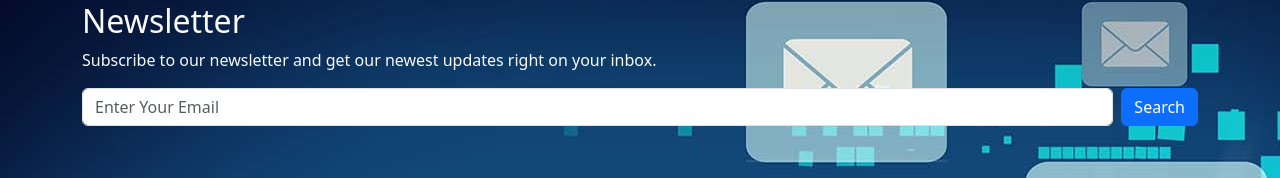
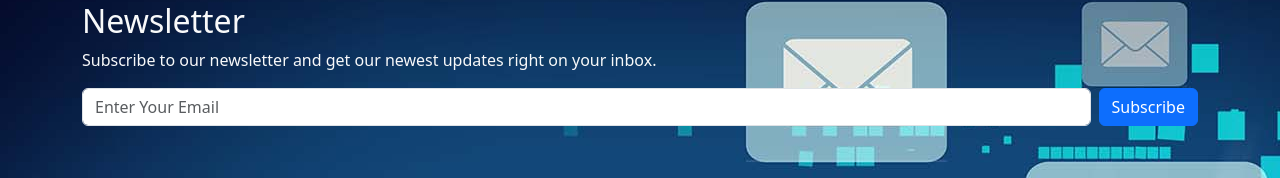
Before and after one commit to YoussefYaser11/elzero-clone, a plain HTML site: page index.html in a window 1280 px wide. Shown: the part 7693-7871 px from the top of the page. Drawn offline with nearby package versions, Linux system fonts and the light colour scheme.

Commit message:
Update index.html

```diff
--- a/index.html
+++ b/index.html
@@ -598,7 +598,7 @@
           <p>Subscribe to our newsletter and get our newest updates right on your inbox.</p>
           <form class="d-flex" role="search">
             <input class="form-control me-2" type="email" placeholder="Enter Your Email">
-            <button class="btn btn-primary" type="submit">Search</button>
+            <button class="btn btn-primary" type="submit">Subscribe</button>
           </form>
         </div>
     </section>
```
